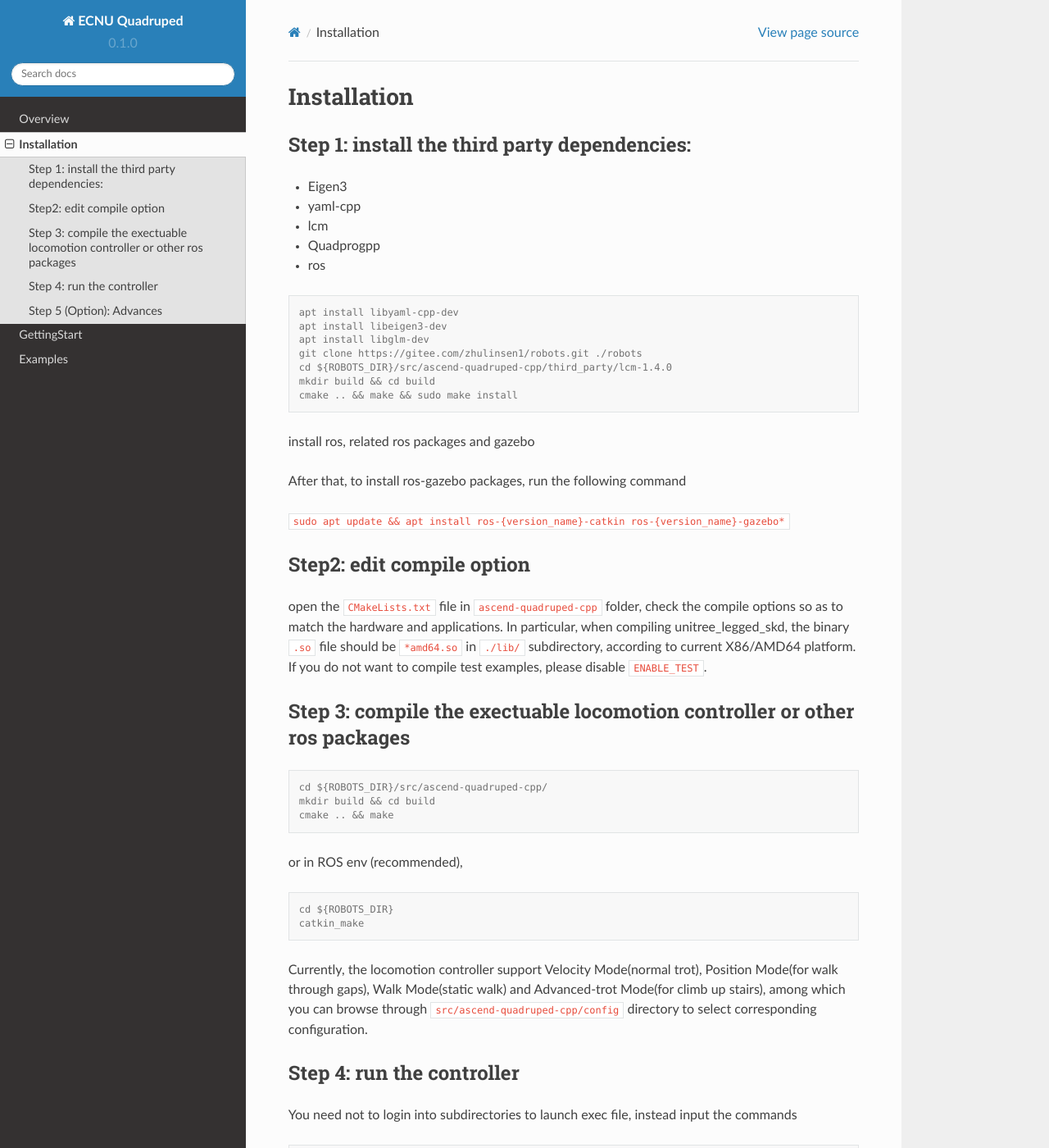
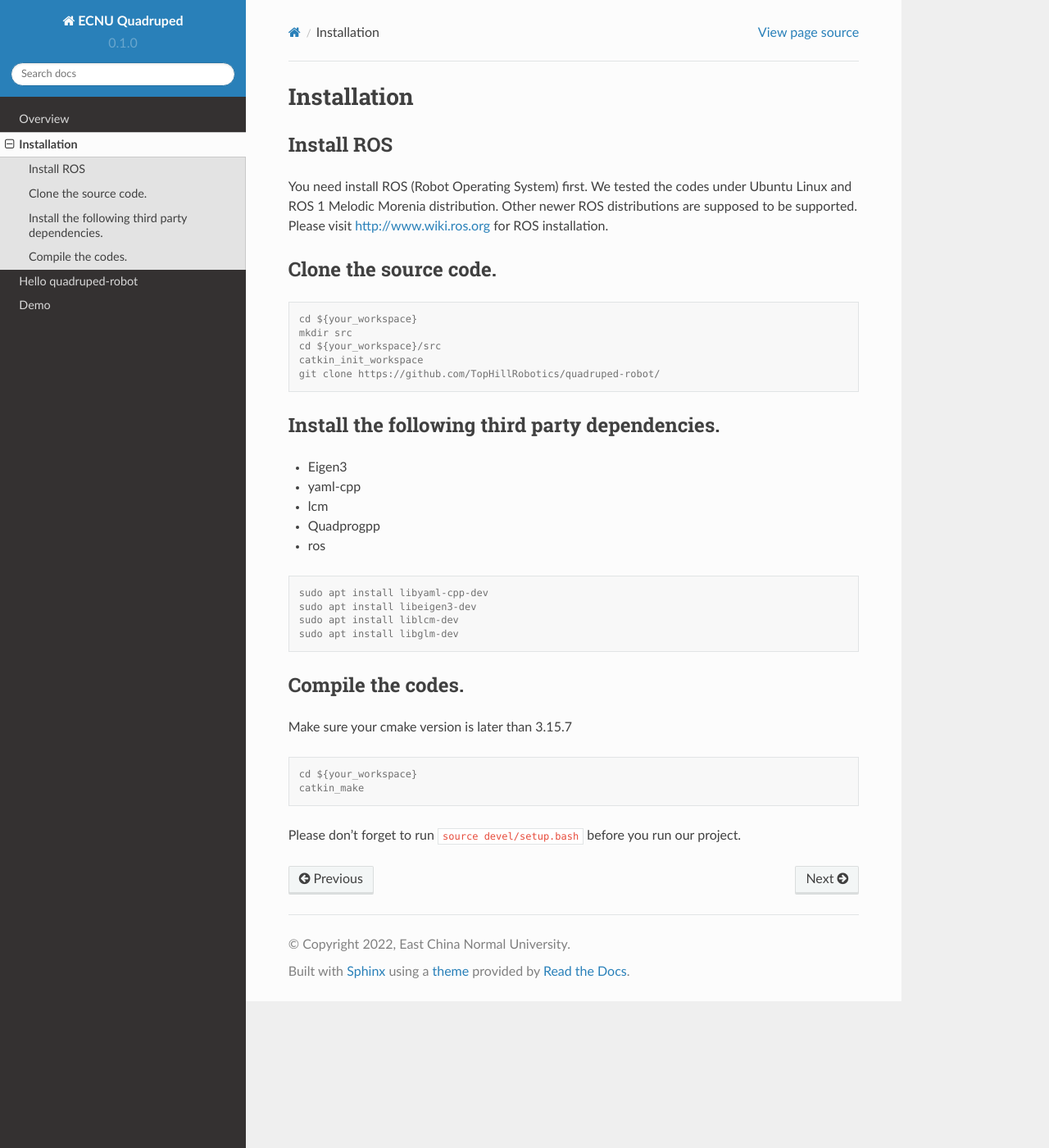
Before and after one commit to TopHillRobotics/quadruped-robot-docs, a Sphinx documentation site: the page built from docs/source/installation.rst, in a window 1280 px wide and 1400 px high. Shown: the whole window at 82% size. Built offline with Sphinx 7.4.7 and the Read the Docs theme 2.0.0, drawn with Linux system fonts in a browser that asks for light colours; some of the changed text lies outside the part shown.

Commit message:
change to our lastest version
change to our lastest version

```diff
--- /dev/null
+++ b/docs/source/HelloQuadrupedRobot.rst
@@ -0,0 +1,84 @@
+Hello quadruped-robot
+*********************
+
+In the distribution of ``demo/demo_hellowold`` is a Hello World project. This introduction is used to help you to have a basic understanding. We'll descirbe the ``demo_helloworld`` in more detail to let you understand the logic of our code better.
+
+There we use a1 quadruped robot of unitree to perform a simplest demo.
+
+Launch Gazebo
+=============
+
+Firstly, you should go into your workspace and open a terminal here. Please always run ``source devel/setup.bash`` (or ``source devel/setup.zsh`` if you are using zsh) before running our project. Then you can run ``roslaunch unitree_gazebo normal.launch`` to launch gazebo to load a ``.world`` file and the quadruped robot model. If all goes will you will see gazebo was started after running previous command and the quadruped robot model also show in gazebo with a sit down state.
+
+Run the demo_helloworld
+=======================
+
+Now you should turn on another terminal and go into your workspace. Then run ``rosrun a1sim demo_helloworld``.
+
+Initialize the ros node
+=======================
+
+Our project is based on ROS, so we should initialize the ROS node first. One ROS node is an executable file and different executable files communicate with others by ROS node.
+
+.. code-block:: c++
+
+    ros::init(argc, argv, "demo_helloworld");
+    ros::NodeHandle nh;
+
+Get the path
+============
+
+We have to load parameters from ``.yaml`` files and each demo have their own parameters. So we have to get the path of file that is used to storge the ``.yaml`` files.
+
+.. code-block:: c++
+    std::string pathToPackage = ros::package::getPath("a1sim");
+    std::string pathToNode =  pathToPackage + ros::this_node::getName();
+
+Reset the gazebo controller and robot model
+===========================================
+
+To develop fastly, we do not hope to relaunch gazebo after each time that the quadruped robot fall down or other situation that make the process close accidentally, so we need to reset the gazebo controller and the robot model when we run the demo every time. And this will let gazebo to reload the controller plugins and put the robot model to an fixed position where we set in advance.
+
+.. code-block:: c++
+
+    ResetRobotBySystem(nh);
+
+Create the robot
+================
+
+After processing in gazebo, we should do some initialization for controller. The most important entity is robot, so we need to create the robot with the parameters in ``.yaml`` file. Then we have to update some attributes in robot by receiving observation from gazebo for an initialization.
+
+.. code-block:: c++
+
+    qrRobot *quadruped = new qrRobotA1Sim(nh, pathToNode + "/config/a1_sim.yaml");
+    quadruped->ReceiveObservation();
+
+Execute actions
+===============
+
+Now we already complete all basic initialization of this demo, we can let the robot to do some action for a look. Firstly we order the dog to stand up from the sit down state. This action will consume 3 seconds and the quadruped robot is abandon doing everything during 5 seconds. The control frequency is 1000Hz. You can change these parameters if you want to see different results.
+
+.. code-block:: c++
+
+    Action::StandUp(quadruped, 3.f, 5.f, 0.001f);
+
+After standing up we let the quadruped robot keep standing for 20 seconds, and the control frequency is also 1000Hz.
+
+.. code-block:: c++
+
+    Action::StandUp(quadruped, 3.f, 5.f, 0.001f);
+
+Finally the quadruped robot will sit down in 3 seconds with 1000Hz control frequency.
+
+.. code-block:: c++
+
+    Action::StandUp(quadruped, 3.f, 5.f, 0.001f);
+
+Shut down the ROS node
+======================
+
+The demo here is end, we should shut down ROS node to end this process.
+
+.. code-block:: c++
+
+    ros::shutdown();
--- a/docs/source/index.rst
+++ b/docs/source/index.rst
@@ -20,5 +20,5 @@ in ``.world`` configuration file of gazebo to be ``1000/2.5 = 400``, and make ``
 
    overview.rst
    installation.rst
-   gettingstart.rst
-   examples.rst
+   HelloQuadrupedRobot.rst
+   demo.rst
--- a/docs/source/installation.rst
+++ b/docs/source/installation.rst
@@ -1,8 +1,24 @@
 Installation
-=============
+************
 
-Step 1: install the third party dependencies:
--------------------------------------------------------------------------
+Install ROS
+===========
+
+You need install ROS (Robot Operating System) first. We tested the codes under Ubuntu Linux and ROS 1 Melodic Morenia distribution. Other newer ROS distributions are supposed to be supported. Please visit http://www.wiki.ros.org for ROS installation.
+
+Clone the source code.
+======================
+
+.. code-block:: console
+
+    cd ${your_workspace}
+    mkdir src
+    cd ${your_workspace}/src
+    catkin_init_workspace
+    git clone https://github.com/TopHillRobotics/quadruped-robot/
+
+Install the following third party dependencies.
+===============================================
 
 - Eigen3
 - yaml-cpp
@@ -12,80 +28,19 @@ Step 1: install the third party dependencies:
 
 .. code-block:: console
 
-    apt install libyaml-cpp-dev
-    apt install libeigen3-dev
-    apt install libglm-dev
-    git clone https://gitee.com/zhulinsen1/robots.git ./robots
-    cd ${ROBOTS_DIR}/src/ascend-quadruped-cpp/third_party/lcm-1.4.0
-    mkdir build && cd build
-    cmake .. && make && sudo make install
+    sudo apt install libyaml-cpp-dev
+    sudo apt install libeigen3-dev
+    sudo apt install liblcm-dev
+    sudo apt install libglm-dev
 
-install ros, related ros packages and gazebo
+Compile the codes.
+==================
 
-After that, to install ros-gazebo packages, run the following command
-
-``sudo apt update && apt install ros-{version_name}-catkin ros-{version_name}-gazebo*``
-
-Step2: edit compile option
-----------------------------------------------------------------
-
-open the ``CMakeLists.txt`` file in ``ascend-quadruped-cpp`` folder, check the compile options so as to match the hardware and applications. In particular, when compiling unitree_legged_skd, the binary ``.so`` file should be ``*amd64.so`` in ``./lib/`` subdirectory, according to current X86/AMD64 platform. If you do not want to compile test examples, please disable ``ENABLE_TEST``.
-
-Step 3: compile the exectuable locomotion controller or other ros packages
--------------------------------------------------------------------------------
+Make sure your cmake version is later than 3.15.7
 
 .. code-block:: console
 
-    cd ${ROBOTS_DIR}/src/ascend-quadruped-cpp/
-    mkdir build && cd build
-    cmake .. && make
-
-or in ROS env (recommended),
-
-.. code-block:: console
-
-    cd ${ROBOTS_DIR}
+    cd ${your_workspace}
     catkin_make
 
-Currently, the locomotion controller support Velocity Mode(normal trot), Position Mode(for walk through gaps), Walk Mode(static walk) and Advanced-trot Mode(for climb up stairs), among which you can browse through ``src/ascend-quadruped-cpp/config`` directory to select corresponding configuration.
-
-Step 4: run the controller
----------------------------
-
-You need not to login into subdirectories to launch exec file, instead input the commands
-
-.. code-block:: console
-
-    roslaunch unitree_gazebo normal.launch
-
-to launch gazebo simulation env. Then in another new terminal, launch the controller node,
-
-.. code-block:: console
-
-    rosrun ascend_quadruped_cpp sim
-
-
-Remember always run
-
-.. code-block:: console
-
-    source ./devel/setup.bash
-
-before launch local ROS nodes.
-
-Step 5 (Option): Advances
---------------------------
-
-* Joy Control
-  With ROS joy package, we can use gamepad (such as Logitech F710) to send speed command to control quadruped. Press Key ``A`` to switch to joy-control mode after open JOY Node. Then manipulate handles to control the quadruped.
-* Visualization
-  ``xpp`` is a ROS package for legged roobt visualization, that wraping Rviz internally. We adopt it for unitree A1 robot. To start it, run following command in terminal:
-
-  .. code-block:: console
-
-      roslaunch xpp_example a1_bag.launch
-
-* Realsense Camera
-  In ``normal.launch`` file, you can determines wheather to use camera or not, by setting ``use_camera`` param true or false.
-
-If you have any problems about this repository, pls contact with Yijie Zhu([zhuyijie2@hisilicon.com](mailto:zhuyijie2@hisilicon.com)).
+Please don't forget to run ``source devel/setup.bash`` before you run our project.
```
Also changed, not shown: docs/source/demo.rst (added, +27 -0 lines), docs/source/examples.rst (deleted, +0 -12 lines), docs/source/gettingstart.rst (deleted, +0 -18 lines), docs/source/overview.rst (+45 -2 lines), 3 other files.
